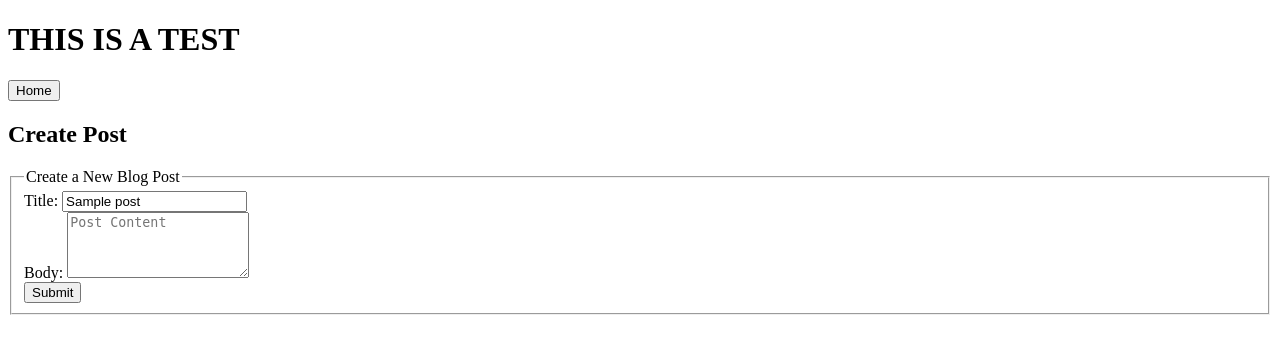
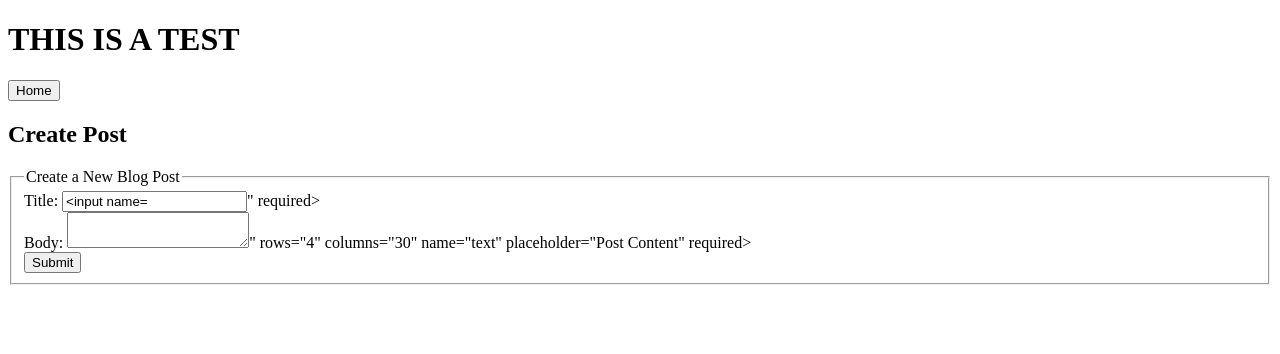
Before and after one commit to palindromed/pet-project, a Python web app: template learning_journal/templates/add_entry.jinja2 in a window 1280 px wide. Shown: the top 354 px of the page. Run offline with Jinja, Linux system fonts and the light colour scheme; the template is opened without the code that fills it: most values are stand-ins (such as "Sample title", 1, 10 or a date in 2020); form fields are guessed from the names that the template uses.

Commit message:
it sort of works asdloifajsldoiajd

```diff
--- a/learning_journal/templates/add_entry.jinja2
+++ b/learning_journal/templates/add_entry.jinja2
@@ -19,11 +19,11 @@
           <legend>Create a New Blog Post</legend>
 
           <label>Title:
-          <input id="title" type="text" name="title" value="{{post.title}}" required>
+          <input id="title" type="text" name="title" value="{{form.title}}" required>
           </label>
           <br>
           <label>Body:
-          <textarea value="{{post.text}}" rows="4" columns="30" name="text" placeholder="Post Content" required></textarea><br>
+          <textarea value="{{form.text}}" rows="4" columns="30" name="text" placeholder="Post Content" required></textarea><br>
 
           <input type="submit" id="savePost" class="savePost" name="savePost" value="Submit"/>
           </label>
--- a/setup.py
+++ b/setup.py
@@ -22,6 +22,7 @@
     'future',
     'psycopg2',
     'markdown',
+    'wtforms',
     ]
 
 tests_require = ['pytest', 'tox']
```
Also changed, not shown: learning_journal/views.py (+6 -5 lines).
